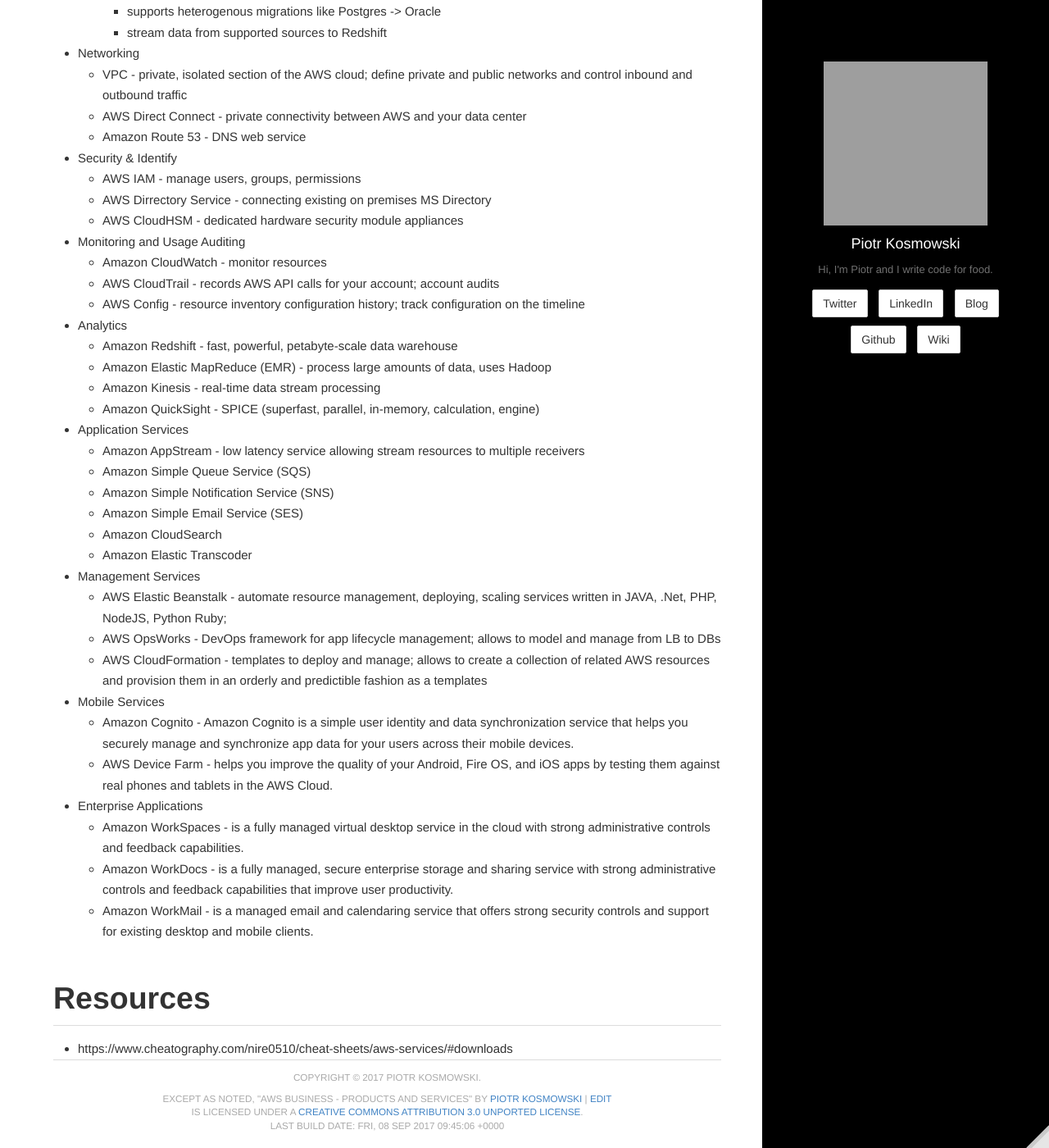
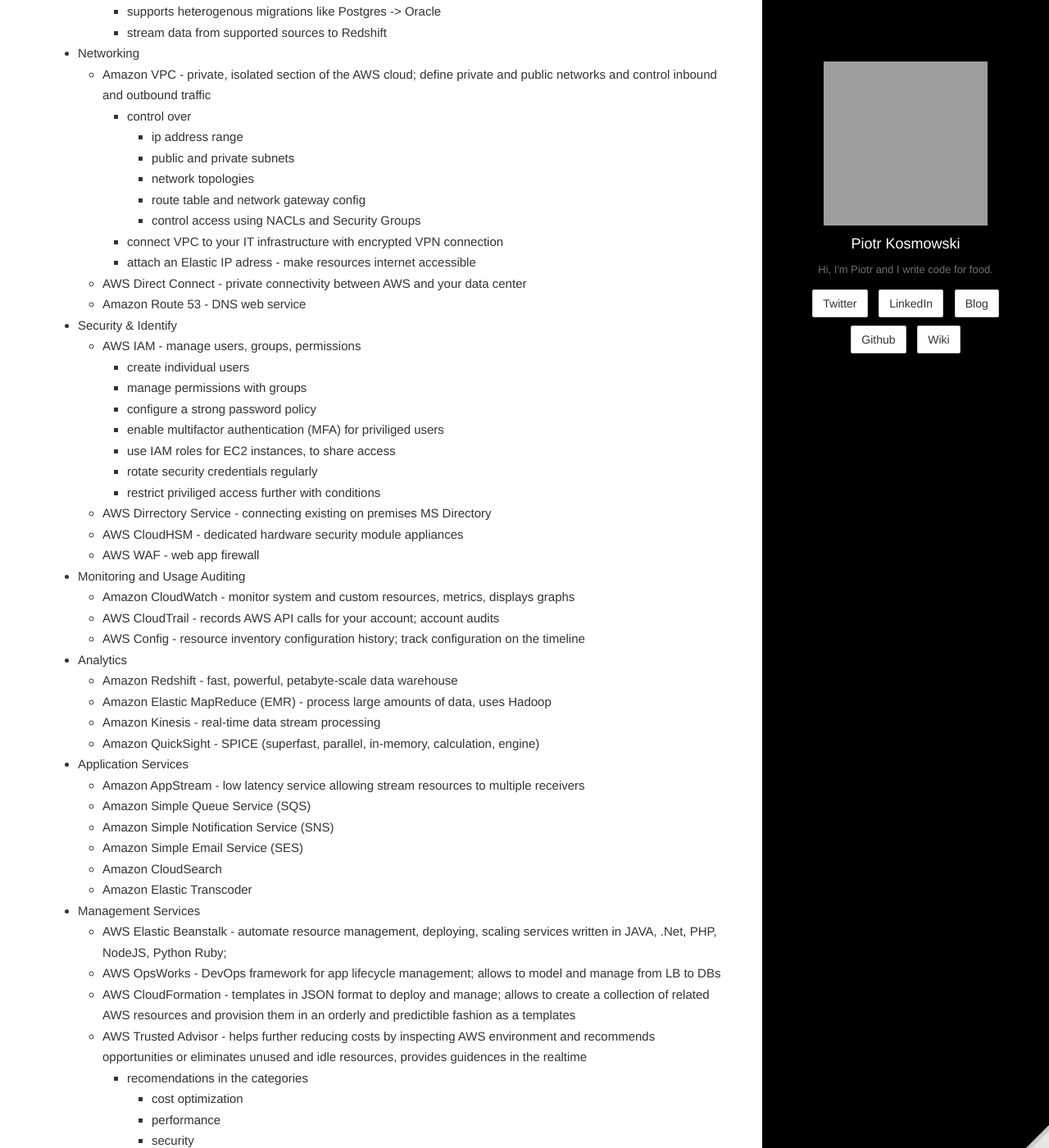
Before and after one commit to kospiotr/kospiotr.github.io, a Jekyll site: the page built from wiki/aws-business-products-and-services.md, in a window 1280 px wide and 1400 px high, scrolled down 1823 px. Shown: the whole window at 82% size. Built offline with Jekyll 4.4.1, drawn with Linux system fonts in a browser that asks for light colours; grey boxes are pictures that could not be loaded.

Commit message:
Update aws-business-products-and-services.md

```diff
--- a/wiki/aws-business-products-and-services.md
+++ b/wiki/aws-business-products-and-services.md
@@ -71,17 +71,33 @@
     * stream data from supported sources to Redshift
 
 * Networking
-  * VPC - private, isolated section of the AWS cloud; define private and public networks and control inbound and outbound traffic
+  * Amazon VPC - private, isolated section of the AWS cloud; define private and public networks and control inbound and outbound traffic
+    * control over
+      * ip address range
+      * public and private subnets
+      * network topologies
+      * route table and network gateway config
+      * control access using NACLs and Security Groups
+    * connect VPC to your IT infrastructure with encrypted VPN connection
+    * attach an Elastic IP adress - make resources internet accessible
   * AWS Direct Connect - private connectivity between AWS and your data center
   * Amazon Route 53 - DNS web service
 
 * Security & Identify
   * AWS IAM - manage users, groups, permissions
+    * create individual users
+    * manage permissions with groups
+    * configure a strong password policy
+    * enable multifactor authentication (MFA) for priviliged users
+    * use IAM roles for EC2 instances, to share access
+    * rotate security credentials regularly
+    * restrict priviliged access further with conditions
   * AWS Dirrectory Service - connecting existing on premises MS Directory
   * AWS CloudHSM - dedicated hardware security module appliances
+  * AWS WAF - web app firewall
 
 * Monitoring and Usage Auditing
-  * Amazon CloudWatch - monitor resources
+  * Amazon CloudWatch - monitor system and custom resources, metrics, displays graphs
   * AWS CloudTrail - records AWS API calls for your account; account audits
   * AWS Config - resource inventory configuration history; track configuration on the timeline
 
@@ -102,7 +118,13 @@
 * Management Services
   * AWS Elastic Beanstalk - automate resource management, deploying, scaling services written in JAVA, .Net, PHP, NodeJS, Python Ruby;
   * AWS OpsWorks - DevOps framework for app lifecycle management; allows to model and manage from LB to DBs
-  * AWS CloudFormation - templates to deploy and manage; allows to create a collection of related AWS resources and provision them in an orderly and predictible fashion as a templates
+  * AWS CloudFormation - templates in JSON format to deploy and manage; allows to create a collection of related AWS resources and provision them in an orderly and predictible fashion as a templates
+  * AWS Trusted Advisor - helps further reducing costs by inspecting AWS environment and recommends opportunities or eliminates unused and idle resources, provides guidences in the realtime
+    * recomendations in the categories
+      * cost optimization
+      * performance
+      * security
+      * fault tolerance
 
 * Mobile Services
   * Amazon Cognito - Amazon Cognito is a simple user identity and data synchronization service that helps you securely manage and synchronize app data for your users across their mobile devices.
```
